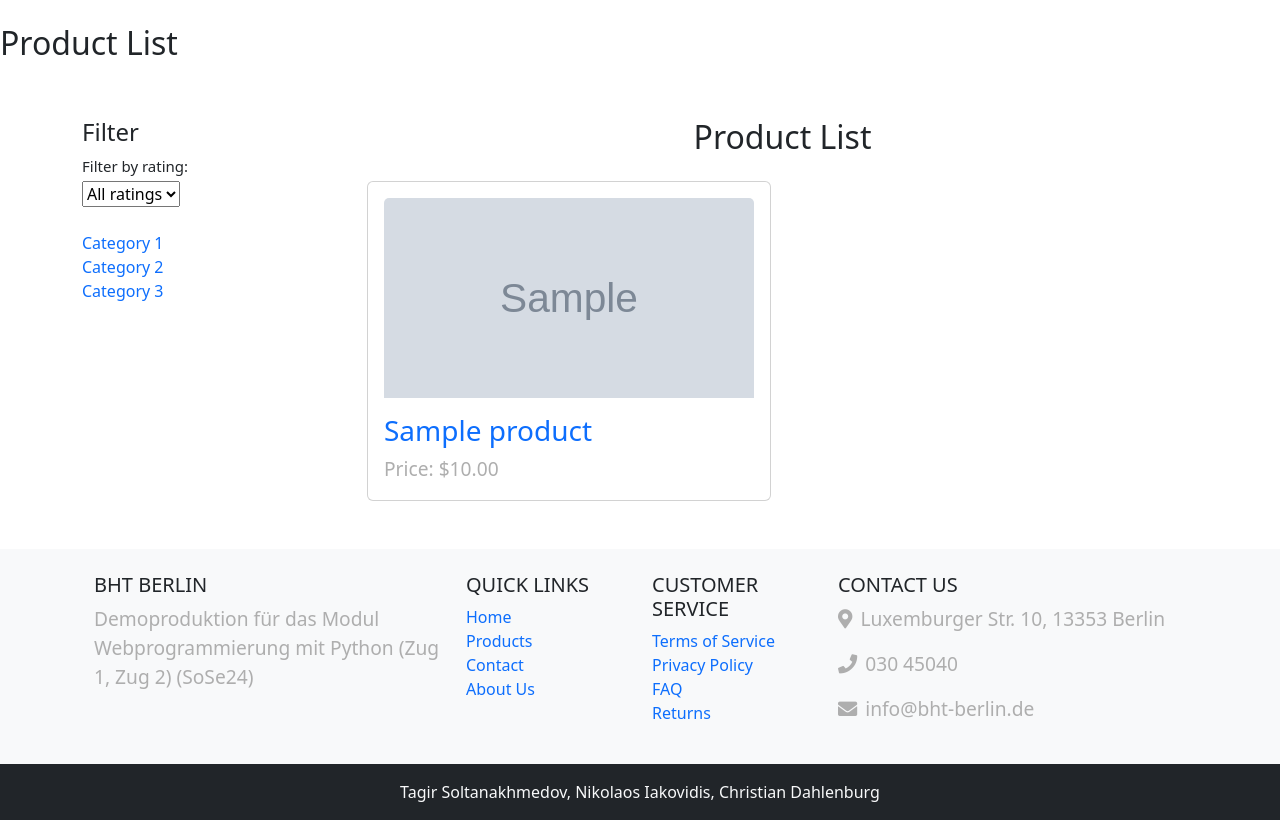
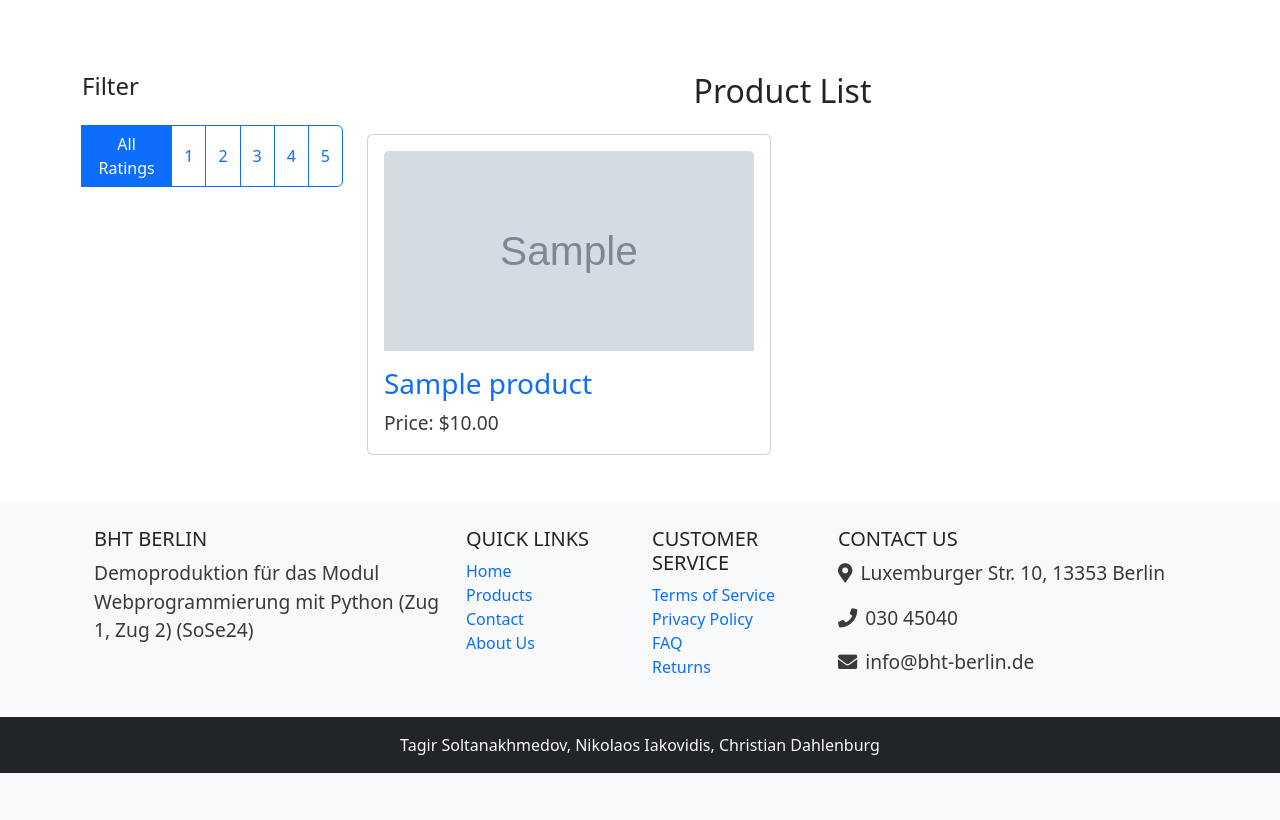
Before and after one commit to lilChulo/Webshop, a Django app: page /products/ in a window 1280 px wide. Shown: the part 118-938 px from the top of the page. After the commit the page ends 891 px from the top, so only its background shows below. Run offline with Django 4.2, Linux system fonts and the light colour scheme; tables that the repository leaves empty hold one stand-in row (values such as "Sample post"); grey boxes marked "Sample" are stand-in pictures; some libraries are stand-ins or nearby versions.

Commit message:
rating styles

```diff
--- a/webshop/products/models.py
+++ b/webshop/products/models.py
@@ -1,6 +1,8 @@
 from django.db import models
 from django.contrib.auth.models import User
 import os
+from django.db.models import Avg
+from django.utils.safestring import mark_safe
 
 class Product(models.Model):
     name = models.CharField(max_length=255)
@@ -13,6 +15,23 @@ class Product(models.Model):
 
     def __str__(self):
         return self.name
+
+    def average_rating(self):
+        avg_rating = self.reviews.aggregate(Avg('rating'))['rating__avg']
+        return round(avg_rating or 0.0, 1)
+
+    def stars_html(self):
+        average_rating = self.average_rating()
+        full_stars = int(average_rating)
+        half_star = average_rating - full_stars >= 0.5
+
+        full_stars_html = ''.join('<i class="fas fa-star"></i>' for _ in range(full_stars))
+        if half_star:
+            full_stars_html += '<i class="fas fa-star-half-alt"></i>'
+        empty_stars = 5 - full_stars - (1 if half_star else 0)
+        empty_stars_html = ''.join('<i class="far fa-star"></i>' for _ in range(empty_stars))
+
+        return mark_safe(f"{full_stars_html}{empty_stars_html}")
 
 
 def product_image_upload_to(instance, filename):
--- a/webshop/static/css/page.css
+++ b/webshop/static/css/page.css
@@ -57,7 +57,7 @@ main {
 
 p {
     font-size: 1.2em;
-    color: var(--gray-color-500);
+    color: var(--gray-color-800);
 }
 
 ul.inner-list li {
--- a/webshop/templates/products/product-list.html
+++ b/webshop/templates/products/product-list.html
@@ -4,11 +4,6 @@
 {% block title %}All Product Overview{% endblock %}
 
 {% block content %}
-
-  <h2>Product List</h2>
-
-
-
 <div class="container">
   <div class="row">
     <!-- Sidebar -->
@@ -17,20 +12,15 @@
         <!-- Hier kannst du den Inhalt deiner Sidebar platzieren -->
         <h4>Filter</h4>
 
-        <form method="get" action=".">
-    <label for="rating">Filter by rating:</label>
-    <select name="rating" id="rating" onchange="this.form.submit()">
-      <option value="">All ratings</option>
-      {% for value in "12345" %}
-        <option value="{{ value }}" {% if rating == value %}selected{% endif %}>{{ value }}</option>
-      {% endfor %}
-    </select>
-  </form>
-        <ul class="list-unstyled mt-4">
-          <li><a href="#">Category 1</a></li>
-          <li><a href="#">Category 2</a></li>
-          <li><a href="#">Category 3</a></li>
-        </ul>
+        <form method="get" action="." class="mb-3 mt-4">
+          <div class="btn-group" role="group" aria-label="Rating">
+              <input type="hidden" name="rating" id="rating" value="{{ rating }}">
+              <button type="submit" name="rating" value="" class="btn btn-outline-primary {% if not rating %}active{% endif %}">All Ratings</button>
+              {% for value in "12345" %}
+                  <button type="submit" name="rating" value="{{ value }}" class="btn btn-outline-primary {% if rating == value %}active{% endif %}">{{ value }}</button>
+              {% endfor %}
+          </div>
+      </form>
       </div>
     </div>
     <!-- Main Content -->
```
Also changed, not shown: webshop/templates/products/product-detail.html (+5 -13 lines), webshop/templatet/cart_extras.py (deleted, +0 -8 lines), webshop/templatet/__init__.py (deleted).
